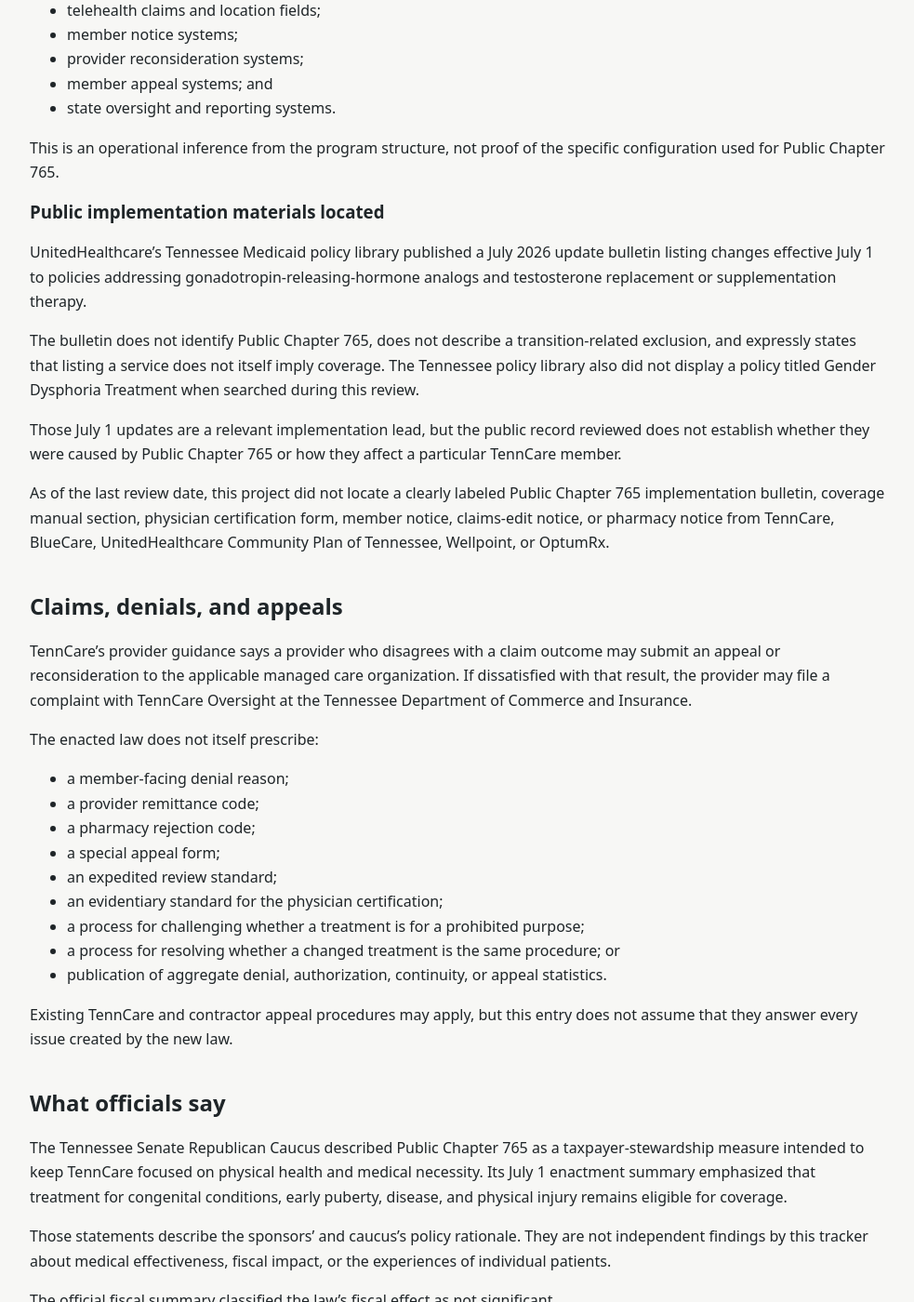
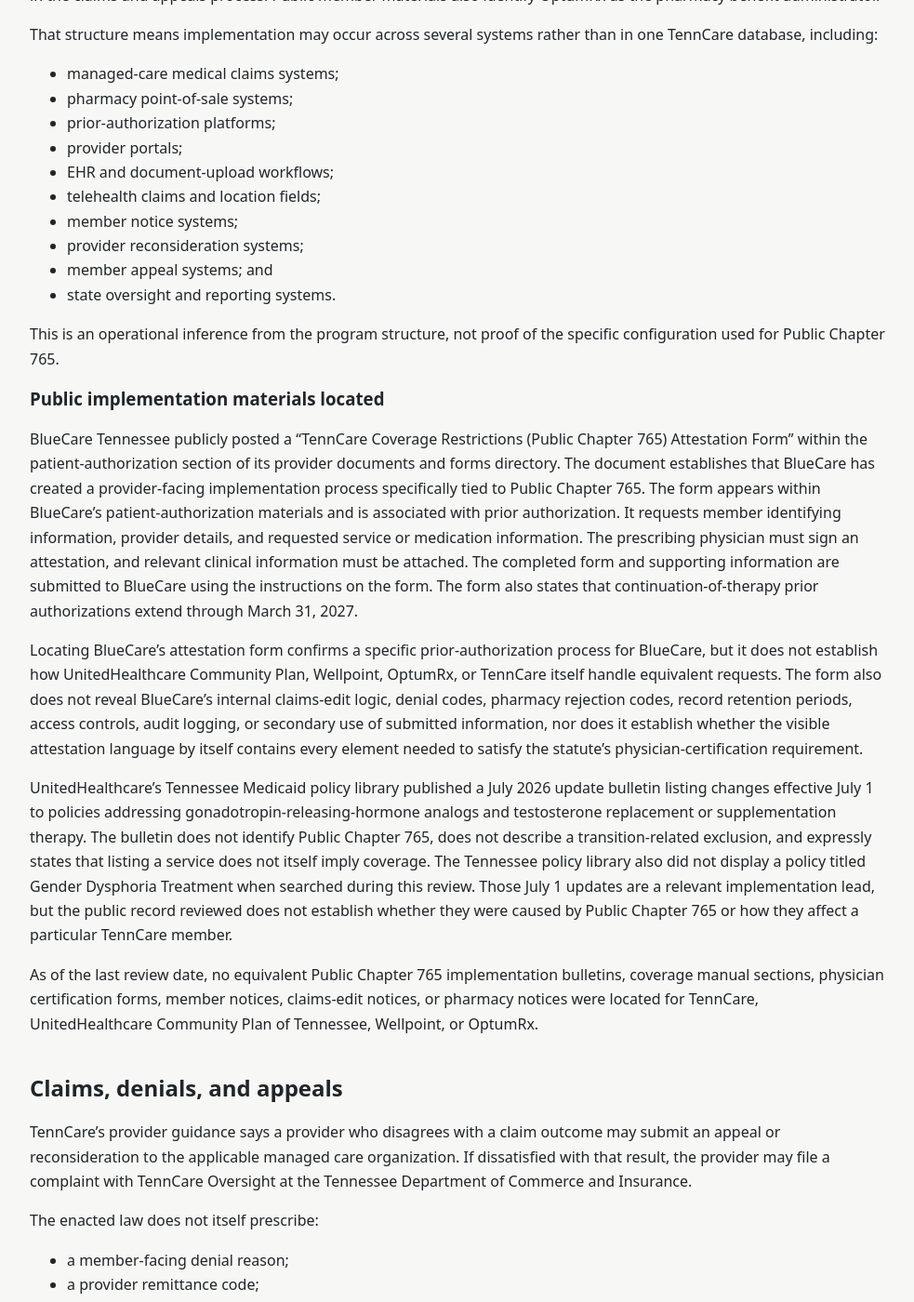
Before and after one commit to madebytommi/tennessee-digital-rights-tracker, a Jekyll site: the page built from _entries/2026-07-01-public-chapter-765-tenncare-transition-coverage.md, in a window 1280 px wide and 1400 px high, scrolled down 4369 px. Shown: the whole window at 93% size, without its empty margins (148-1131 px from the left). Built offline with Jekyll 4.4.1, drawn with Linux system fonts in a browser that asks for light colours; some of the changed text lies outside the part shown.

Commit message:
Update Public Chapter 765 entry with BlueCare attestation form and fiscal note

```diff
--- a/_entries/2026-07-01-public-chapter-765-tenncare-transition-coverage.md
+++ b/_entries/2026-07-01-public-chapter-765-tenncare-transition-coverage.md
@@ -24,6 +24,8 @@
 revision_history:
   - date: 2026-07-21
     note: "Initial publication based on Public Chapter 765, the enacted bill text and legislative history, TennCare program and appeals materials, managed-care policy indexes, official sponsor statements, and public advocacy and news analysis."
+  - date: 2026-08-19
+    note: "Corrected primary taxonomy classification to lgbtq-trans-policy, added BlueCare Tennessee's Public Chapter 765 attestation form as implementation evidence, narrowed implementation uncertainties resolved for BlueCare, and added the official legislative fiscal note concerning TennCare's reported preexisting policies."
 ---
 
 ## Research and legal limitations
@@ -118,7 +120,9 @@
 
 Public Chapter 765 creates a statutory prohibition. One post-session news report stated that TennCare already did not cover gender-affirming care before the law, suggesting that the act may codify or reinforce an existing administrative exclusion rather than terminate a uniformly available benefit.
 
-The public sources reviewed did not establish the exact pre-July 2026 coverage history for every affected drug, surgery, diagnosis, plan, age group, medical circumstance, or appeal. This entry therefore does not claim that every listed service was routinely payable immediately before the law took effect.
+The official legislative fiscal note for SB 2118 / HB 2498 similarly reported that the Fiscal Review Committee's estimate relied on information supplied by TennCare that the legislation would not conflict with the Division's existing policies and procedures. That official statement supports the possibility that Public Chapter 765 codified or reinforced existing TennCare policy rather than initiating a new administrative exclusion.
+
+However, the fiscal note does not document the pre-July 2026 coverage status of every specific medication, surgery, diagnosis, age group, plan, or appeal, and it does not establish that no operational changes occurred across managed-care contractors or pharmacy systems. The public sources reviewed did not establish the exact pre-July 2026 coverage history for every affected service or circumstance. This entry therefore does not claim that every listed service was routinely payable immediately before the law took effect, nor that no member or provider experienced practical changes upon enactment.
 
 ## TennCare's operational structure
 
@@ -143,13 +147,13 @@
 
 ### Public implementation materials located
 
-UnitedHealthcare's Tennessee Medicaid policy library published a July 2026 update bulletin listing changes effective July 1 to policies addressing gonadotropin-releasing-hormone analogs and testosterone replacement or supplementation therapy.
+BlueCare Tennessee publicly posted a “TennCare Coverage Restrictions (Public Chapter 765) Attestation Form” within the patient-authorization section of its provider documents and forms directory. The document establishes that BlueCare has created a provider-facing implementation process specifically tied to Public Chapter 765. The form appears within BlueCare's patient-authorization materials and is associated with prior authorization. It requests member identifying information, provider details, and requested service or medication information. The prescribing physician must sign an attestation, and relevant clinical information must be attached. The completed form and supporting information are submitted to BlueCare using the instructions on the form. The form also states that continuation-of-therapy prior authorizations extend through March 31, 2027.
 
-The bulletin does not identify Public Chapter 765, does not describe a transition-related exclusion, and expressly states that listing a service does not itself imply coverage. The Tennessee policy library also did not display a policy titled Gender Dysphoria Treatment when searched during this review.
+Locating BlueCare's attestation form confirms a specific prior-authorization process for BlueCare, but it does not establish how UnitedHealthcare Community Plan, Wellpoint, OptumRx, or TennCare itself handle equivalent requests. The form also does not reveal BlueCare's internal claims-edit logic, denial codes, pharmacy rejection codes, record retention periods, access controls, audit logging, or secondary use of submitted information, nor does it establish whether the visible attestation language by itself contains every element needed to satisfy the statute's physician-certification requirement.
 
-Those July 1 updates are a relevant implementation lead, but the public record reviewed does not establish whether they were caused by Public Chapter 765 or how they affect a particular TennCare member.
+UnitedHealthcare's Tennessee Medicaid policy library published a July 2026 update bulletin listing changes effective July 1 to policies addressing gonadotropin-releasing-hormone analogs and testosterone replacement or supplementation therapy. The bulletin does not identify Public Chapter 765, does not describe a transition-related exclusion, and expressly states that listing a service does not itself imply coverage. The Tennessee policy library also did not display a policy titled Gender Dysphoria Treatment when searched during this review. Those July 1 updates are a relevant implementation lead, but the public record reviewed does not establish whether they were caused by Public Chapter 765 or how they affect a particular TennCare member.
 
-As of the last review date, this project did not locate a clearly labeled Public Chapter 765 implementation bulletin, coverage manual section, physician certification form, member notice, claims-edit notice, or pharmacy notice from TennCare, BlueCare, UnitedHealthcare Community Plan of Tennessee, Wellpoint, or OptumRx.
+As of the last review date, no equivalent Public Chapter 765 implementation bulletins, coverage manual sections, physician certification forms, member notices, claims-edit notices, or pharmacy notices were located for TennCare, UnitedHealthcare Community Plan of Tennessee, Wellpoint, or OptumRx.
 
 ## Claims, denials, and appeals
 
@@ -208,15 +212,15 @@
 As of the last review date, the following questions remained unresolved in the public materials reviewed:
 
 - Whether TennCare has issued nonpublic or difficult-to-locate guidance to its managed-care and pharmacy contractors
-- Whether BlueCare, UnitedHealthcare, Wellpoint, or OptumRx issued provider or member notices specifically tied to Public Chapter 765
+- Whether TennCare, UnitedHealthcare, Wellpoint, or OptumRx issued provider or member notices specifically tied to Public Chapter 765
 - Which CPT, HCPCS, NDC, diagnosis, modifier, place-of-service, telehealth, or prior-authorization combinations trigger review or denial
 - Whether the restriction is implemented through automated edits, manual clinical review, pharmacy point-of-sale blocks, or a combination
 - Which denial, remittance, and pharmacy rejection codes are used
 - How systems distinguish a prohibited purpose from an allowed indication for the same medication or procedure
 - What documentation a provider must submit to establish an allowed congenital, puberty, disease, or injury indication
-- Whether a standard continuity-certification form exists
-- Whether the certification must be submitted to TennCare, an MCO, OptumRx, a pharmacy, or more than one entity
-- Whether supporting clinical findings must be transmitted in full or may remain with the treating physician
+- Whether a standard continuity-certification form exists for TennCare, UnitedHealthcare, Wellpoint, or OptumRx (resolved for BlueCare via its published Public Chapter 765 attestation form)
+- Whether the certification must be submitted to TennCare, an MCO, OptumRx, a pharmacy, or more than one entity (partially resolved for BlueCare prior authorizations via its dedicated form, but unresolved for TennCare itself, other MCOs, or pharmacy benefit claims)
+- Whether supporting clinical findings must be transmitted in full or may remain with the treating physician (BlueCare requires attaching relevant clinical information, but specific required findings, correspondence to the statutory harm certification, and practices of other contractors remain unresolved)
 - Who may access the certification and supporting findings
 - How access is logged and audited
 - How long copies are retained by providers, contractors, pharmacies, and TennCare
@@ -279,19 +283,23 @@
 1. [Tennessee General Assembly — HB 2498 / SB 2118 history, summary, text, fiscal note, and votes](https://wapp.capitol.tn.gov/apps/BillInfo/Default?BillNumber=HB2498&ga=114)
 2. [Tennessee Secretary of State — Public Chapter 765](https://publications.tnsosfiles.com/acts/114/pub/pc0765.pdf)
 3. [Tennessee General Assembly — enacted bill text](https://capitol.tn.gov/Bills/114/Bill/HB2498.pdf)
-4. [TennCare — Information and Statistics: managed-care and pharmacy-benefit structure](https://www.tn.gov/tenncare/information-statistics.html)
-5. [TennCare — Claims, Appeals and Provider Complaints](https://www.tn.gov/tenncare/providers/claims-appeals-provider-complaints.html)
-6. [UnitedHealthcare Community Plan of Tennessee — Medical and Drug Policies](https://www.uhcprovider.com/en/health-plans-by-state/tennessee-health-plans/tn-comm-plan-home/tn-cp-policies/medicaid-community-state-policies-tn.html)
-7. [UnitedHealthcare Community Plan of Tennessee — July 2026 Medical Policy Update Bulletin](https://www.uhcprovider.com/content/dam/provider/docs/public/policies/medicaid-comm-plan/tn/community-plan-tn-medical-policy-update-bulletin-july-2026.pdf)
-8. [Tennessee Senate Republican Caucus — July 1, 2026 enactment summary](https://www.tnsenategop.com/press-releases/july-1-2026-enactments)
+4. [Tennessee General Assembly Fiscal Review Committee — Fiscal Note for SB 2118 / HB 2498](https://capitol.tn.gov/Bills/114/Fiscal/SB2118.pdf)
+5. [TennCare — Information and Statistics: managed-care and pharmacy-benefit structure](https://www.tn.gov/tenncare/information-statistics.html)
+6. [TennCare — Claims, Appeals and Provider Complaints](https://www.tn.gov/tenncare/providers/claims-appeals-provider-complaints.html)
+7. [BlueCare Tennessee — Provider Documents and Forms](https://bluecare.bcbst.com/providers/tools-resources/documents-forms)
+8. [BlueCare Tennessee — TennCare Coverage Restrictions (Public Chapter 765) Attestation Form](https://content.bcbst.com/api/public/content/bct-attestation-form-tennessee-law-2026.pdf?v=65766f3a)
+9. [UnitedHealthcare Community Plan of Tennessee — Medical and Drug Policies](https://www.uhcprovider.com/en/health-plans-by-state/tennessee-health-plans/tn-comm-plan-home/tn-cp-policies/medicaid-community-state-policies-tn.html)
+10. [UnitedHealthcare Community Plan of Tennessee — July 2026 Medical Policy Update Bulletin](https://www.uhcprovider.com/content/dam/provider/docs/public/policies/medicaid-comm-plan/tn/community-plan-tn-medical-policy-update-bulletin-july-2026.pdf)
+11. [Tennessee Senate Republican Caucus — July 1, 2026 enactment summary](https://www.tnsenategop.com/press-releases/july-1-2026-enactments)
 
 ### Advocacy, clinical, and news context
 
-9. [Tennessee Equality Project — 2026 bill watch](https://www.tnep.org/billwatch2026)
-10. [Tennessee Equality Project — March 2026 legislative campaign concerning HB 2498 and SB 2118](https://www.tnep.org/legislative_campaigns_week_of_march_9_2026)
-11. [Nashville Scene — 2026 legislative-session review](https://www.nashvillescene.com/news/pithinthewind/2026-legislative-session-wraps/article_774d28a4-bbff-49f9-a001-804d35ba4918.html)
-12. [Endocrine Society — clinical practice guideline on gender dysphoria and gender incongruence](https://www.endocrine.org/clinical-practice-guidelines/gender-dysphoria-gender-incongruence)
+12. [Tennessee Equality Project — 2026 bill watch](https://www.tnep.org/billwatch2026)
+13. [Tennessee Equality Project — March 2026 legislative campaign concerning HB 2498 and SB 2118](https://www.tnep.org/legislative_campaigns_week_of_march_9_2026)
+14. [Nashville Scene — 2026 legislative-session review](https://www.nashvillescene.com/news/pithinthewind/2026-legislative-session-wraps/article_774d28a4-bbff-49f9-a001-804d35ba4918.html)
+15. [Endocrine Society — clinical practice guideline on gender dysphoria and gender incongruence](https://www.endocrine.org/clinical-practice-guidelines/gender-dysphoria-gender-incongruence)
 
 ## Revision history
 
 - **2026-07-21:** Initial publication. Verified enactment, effective date, vote history, procedure definitions, telehealth reach, allowed indications, continuity deadline, physician certification requirement, and medical-record language; reviewed TennCare's managed-care and appeals structure; documented a July 1 UnitedHealthcare Tennessee policy bulletin as an implementation lead without attributing it to the law; and recorded unresolved claims, pharmacy, denial, appeal, certification-access, retention, and reporting questions.
+- **2026-08-19:** Corrected primary taxonomy classification to `lgbtq-trans-policy`, added BlueCare Tennessee's Public Chapter 765 attestation form as implementation evidence, narrowed implementation uncertainties resolved for BlueCare, and added the official legislative fiscal note concerning TennCare's reported preexisting policies.
```
Also changed, not shown: other parts of _entries/2026-07-01-public-chapter-765-tenncare-transition-coverage.md (+2 -2 lines).
